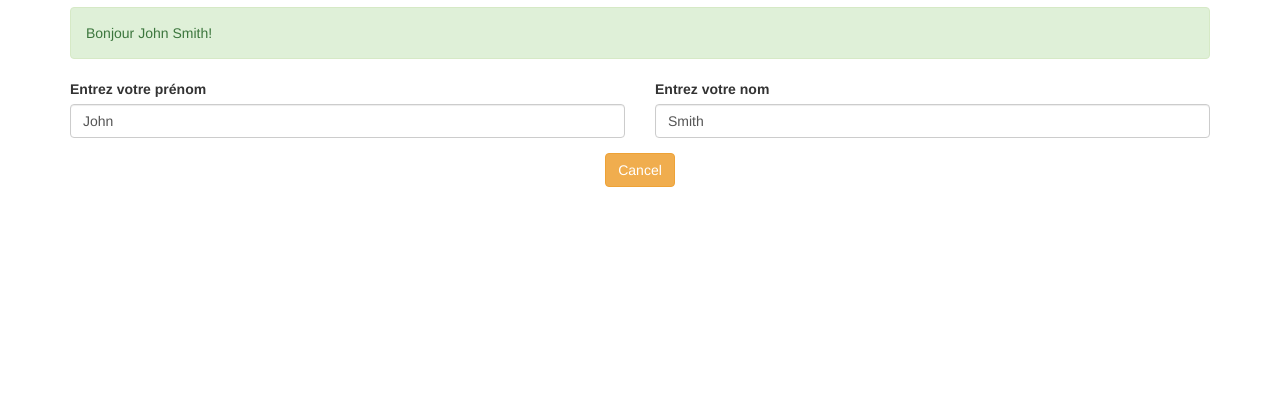
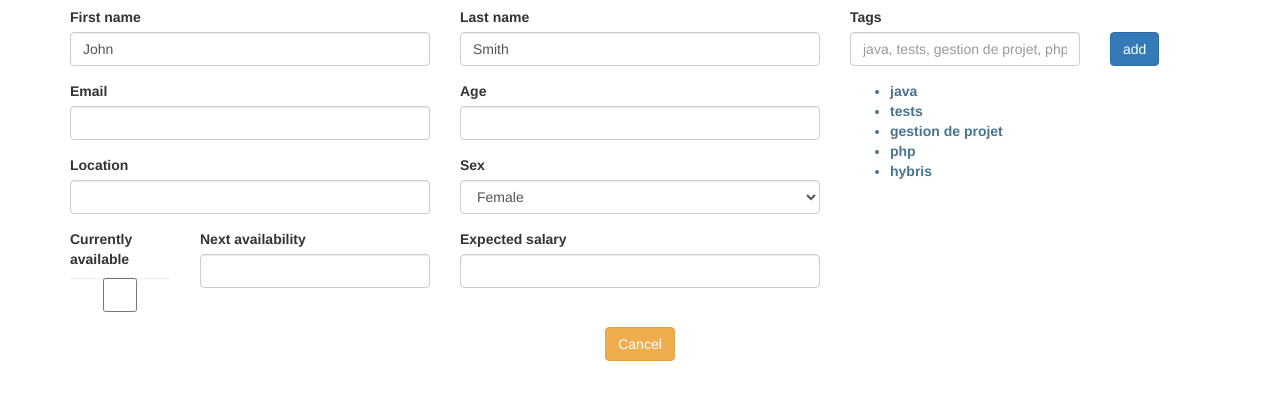
Before and after one commit to pierreozoux/curriculoom, a website: page app/index.html in a window 1280 px wide. Shown: the part 63-462 px from the top of the page. Drawn offline with nearby package versions, Linux system fonts and the light colour scheme; some packages are replaced by stand-ins of ours; a script that the page names is missing.

Commit message:
user form template

```diff
--- a/app/modules/profile/user.edit.css
+++ b/app/modules/profile/user.edit.css
@@ -1,3 +1,8 @@
 .edit-user-page .preview{
     margin-bottom: 20px;
 }
+
+.edit-user-page form .tags .tag{
+    font-weight: bold;
+    color: #487490;
+}
--- a/app/modules/profile/user.edit.ctrl.js
+++ b/app/modules/profile/user.edit.ctrl.js
@@ -8,8 +8,7 @@
     function EditUserController($scope) {
 
         // scope attributes
-        $scope.firstName;
-        $scope.lastName;
+        $scope.user = {};
 
         // scope methods
         $scope.getFullName = getFullName;
@@ -22,12 +21,14 @@
         }
 
         function getFullName() {
-            return $scope.firstName + ' ' + $scope.lastName;
+            return $scope.user.firstName + ' ' + $scope.user.lastName;
         }
 
         function reset() {
-            $scope.firstName = 'John';
-            $scope.lastName = 'Smith';
+            $scope.user = {
+                firstName: 'John',
+                lastName: 'Smith'
+            };
         }
 
     }
--- a/app/modules/profile/user.edit.html
+++ b/app/modules/profile/user.edit.html
@@ -2,21 +2,100 @@
 
     <h1>Edit profile</h1>
 
-    <div class="preview alert alert-success" ng-if="firstName && lastName">Bonjour {{ getFullName() }}!</div>
+    <div class="preview alert alert-success" ng-if="firstName && lastName">
+        <p>Hello {{ getFullName() }} (john.smith@sqli.com)!</p>
+        <p>You are a 25 years old male and you live in Rabat, Morocco.</p>
+        <p>Your next availability is the 1st of November 2015, and your expected salary is 20 000,00€.</p>
+    </div>
 
     <form>
         <div class="row">
-            <div class="col-md-6">
-                <div class="form-group">
-                    <label class="control-label">Entrez votre prénom</label>
-                    <input class="form-control" type="text" ng-model="firstName">
+            <div class="col-md-8">
+                <div class="row">
+                    <div class="col-md-6">
+                        <div class="form-group">
+                            <label class="control-label">First name</label>
+                            <input class="form-control" type="text" ng-model="user.firstName">
+                        </div>
+                    </div>
+                    <div class="col-md-6">
+                        <div class="form-group">
+                            <label class="control-label">Last name</label>
+                            <input class="form-control" type="text" ng-model="user.lastName">
+                        </div>
+                    </div>
+                </div>
+                <div class="row">
+                    <div class="col-md-6">
+                        <div class="form-group">
+                            <label class="control-label">Email</label>
+                            <input class="form-control" type="email">
+                        </div>
+                    </div>
+                    <div class="col-md-6">
+                        <div class="form-group">
+                            <label class="control-label">Age</label>
+                            <input class="form-control" type="number">
+                        </div>
+                    </div>
+                </div>
+                <div class="row">
+                    <div class="col-md-6">
+                        <div class="form-group">
+                            <label class="control-label">Location</label>
+                            <input class="form-control" type="text">
+                        </div>
+                    </div>
+                    <div class="col-md-6">
+                        <div class="form-group">
+                            <label class="control-label">Sex</label>
+                            <select class="form-control">
+                                <option>Female</option>
+                                <option>Male</option>
+                            </select>
+                        </div>
+                    </div>
+                </div>
+                <div class="row">
+                    <div class="col-md-2">
+                        <div class="form-group">
+                            <label class="control-label">Currently available</label>
+                            <input class="form-control" type="checkbox">
+                        </div>
+                    </div>
+                    <div class="col-md-4">
+                        <div class="form-group">
+                            <label class="control-label">Next availability</label>
+                            <input class="form-control" type="text">
+                        </div>
+                    </div>
+                    <div class="col-md-6">
+                        <div class="form-group">
+                            <label class="control-label">Expected salary</label>
+                            <input class="form-control" type="text">
+                        </div>
+                    </div>
                 </div>
             </div>
-            <div class="col-md-6">
+            <div class="col-md-4">
                 <div class="form-group">
-                    <label class="control-label">Entrez votre nom</label>
-                    <input class="form-control" type="text" ng-model="lastName">
+                    <label class="control-label">Tags</label>
+                    <div class="row">
+                        <div class="col-sm-8">
+                            <input class="form-control" type="text" placeholder="java, tests, gestion de projet, php, hybris...">
+                        </div>
+                        <div class="col-sm-4">
+                            <a class="btn btn-primary">add</a>
+                        </div>
+                    </div>
                 </div>
+                <ul class="tags">
+                    <li class="tag">java</li>
+                    <li class="tag">tests</li>
+                    <li class="tag">gestion de projet</li>
+                    <li class="tag">php</li>
+                    <li class="tag">hybris</li>
+                </ul>
             </div>
         </div>
         <div class="row text-center">
```
